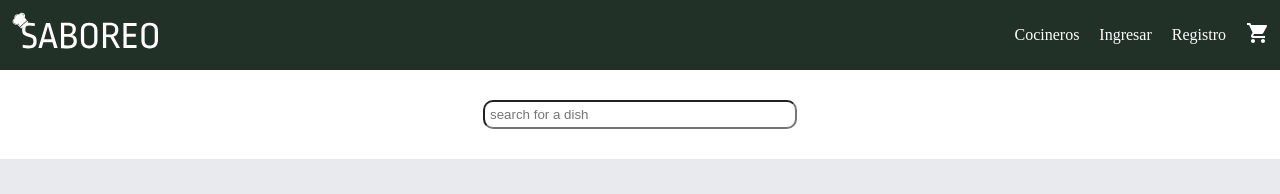
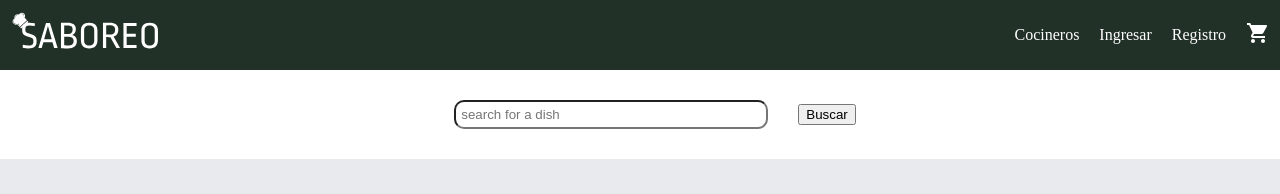
Before and after one commit to Rashahaneche/saboreoFront, a React (Create React App) app: page / in a window 1280 px wide. Shown: the top 194 px of the page. Built offline with nearby package versions, Linux system fonts and the light colour scheme; no server answers.

Commit message:
Added a button to the searchbar and console logged the keyword

```diff
--- a/package.json
+++ b/package.json
@@ -16,7 +16,7 @@
     "web-vitals": "^1.1.2"
   },
   "scripts": {
-    "start": "react-scripts start",
+    "start": "set PORT=3001 && react-scripts start",
     "build": "react-scripts build",
     "test": "react-scripts test",
     "eject": "react-scripts eject"
--- a/src/App.js
+++ b/src/App.js
@@ -1,5 +1,5 @@
 import React from 'react';
-import Home from './Components/Home/Home';
+import Home from './components/Home/Home';
 import { BrowserRouter as Router,
   Switch,
   Route} from 'react-router-dom';
--- a/src/Components/Searchbar/Searchbar.js
+++ b/src/Components/Searchbar/Searchbar.js
@@ -1,7 +1,11 @@
 import React from 'react';
 import './Searchbar.css'
 
-const SearchBar = ({keyword,setKeyword}) => {
+const SearchBar = () => {
+  const [keyword,setKeyword]= React.useState('')
+  const handleSubmit = () => {
+    console.log(keyword);
+    }
   return (
     <section className="searchbar-container">
       <div className="searchbar-position">
@@ -11,6 +15,7 @@ const SearchBar = ({keyword,setKeyword}) => {
         placeholder={"search for a dish"}
         onChange={(e) => setKeyword(e.target.value)}
         />
+        <button onClick = {handleSubmit}>Buscar</button>
       </div>
     </section>
   );
```
